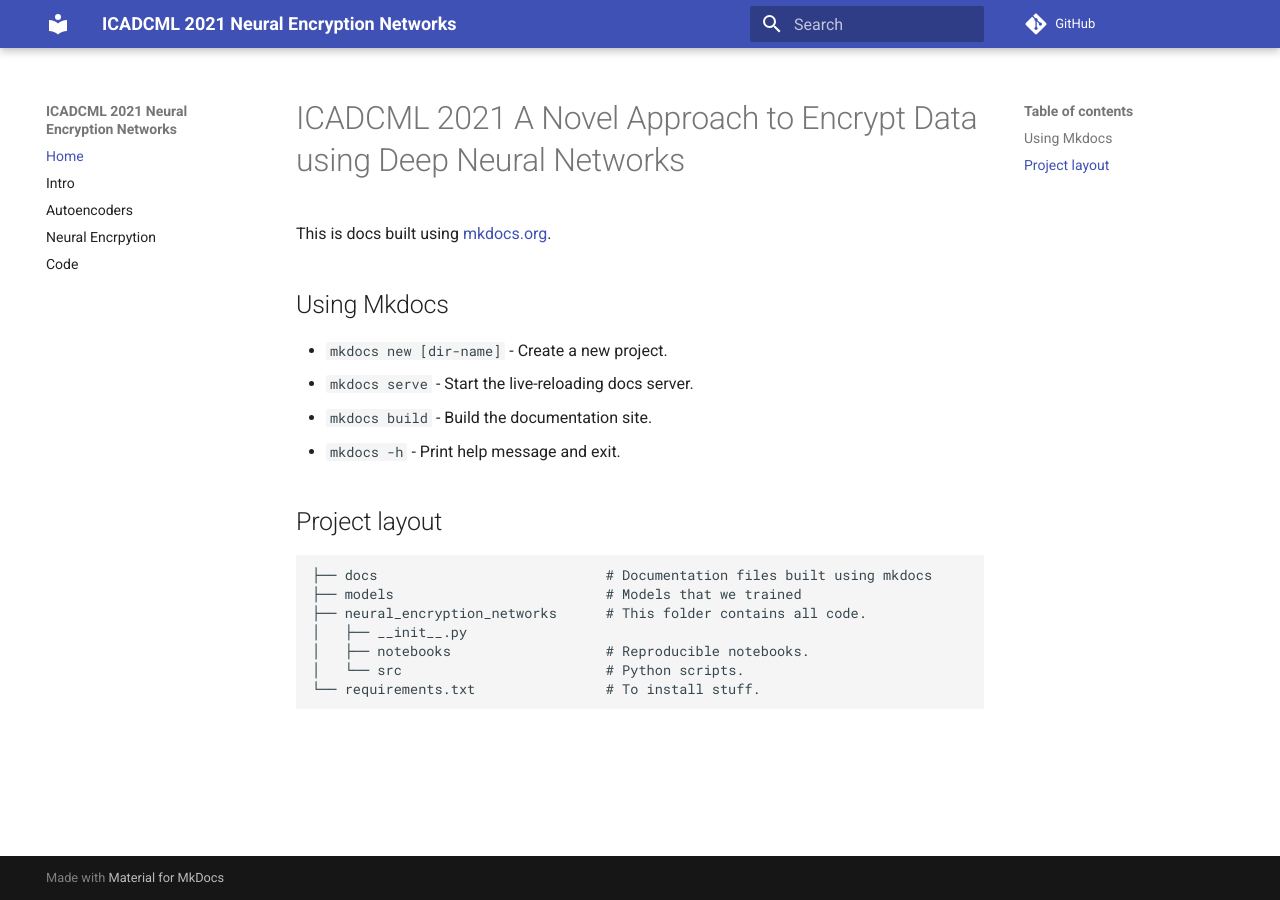
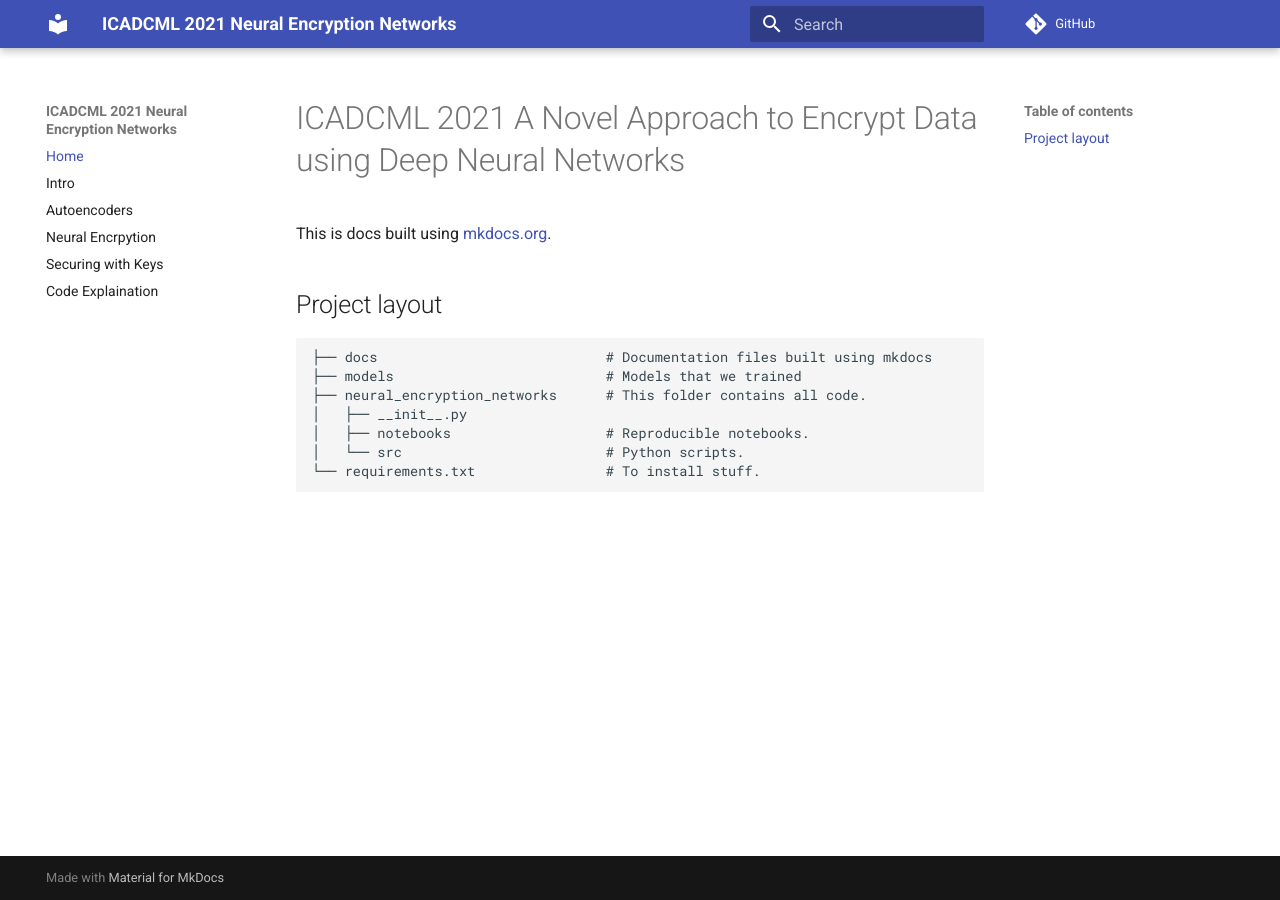
Before and after one commit to oke-aditya/neural_encryption_networks, an MkDocs documentation site: the page built from docs/templates/index.md, in a window 1280 px wide. Built offline with MkDocs 1.6.1 and Material for MkDocs 9.7.7, drawn with Linux system fonts in a browser that asks for light colours; comment, search, counter and statistics services are not loaded.

Commit message:
adds layout

````diff
--- a/docs/mkdocs.yml
+++ b/docs/mkdocs.yml
@@ -29,4 +29,5 @@
   - Intro: introduction.md
   - Autoencoders: autoencoders.md
   - Neural Encrpytion: neural_enc.md
-  - Code: code_explaination.md
+  - Securing with Keys: keys.md
+  - Code Explaination: code_explaination.md
--- a/docs/templates/index.md
+++ b/docs/templates/index.md
@@ -1,14 +1,6 @@
 # ICADCML 2021 A Novel Approach to Encrypt Data using Deep Neural Networks
 
 This is docs built using [mkdocs.org](https://www.mkdocs.org).
-
-## Using Mkdocs
-
-* `mkdocs new [dir-name]` - Create a new project.
-* `mkdocs serve` - Start the live-reloading docs server.
-* `mkdocs build` - Build the documentation site.
-* `mkdocs -h` - Print help message and exit.
-
 ## Project layout
 
 ```
````
Also changed, not shown: docs/templates/autoencoders.md (+11 -0 lines), docs/templates/code_explaination.md (+11 -0 lines), docs/templates/neural_enc.md (+9 -0 lines), docs/templates/keys.md (added).
